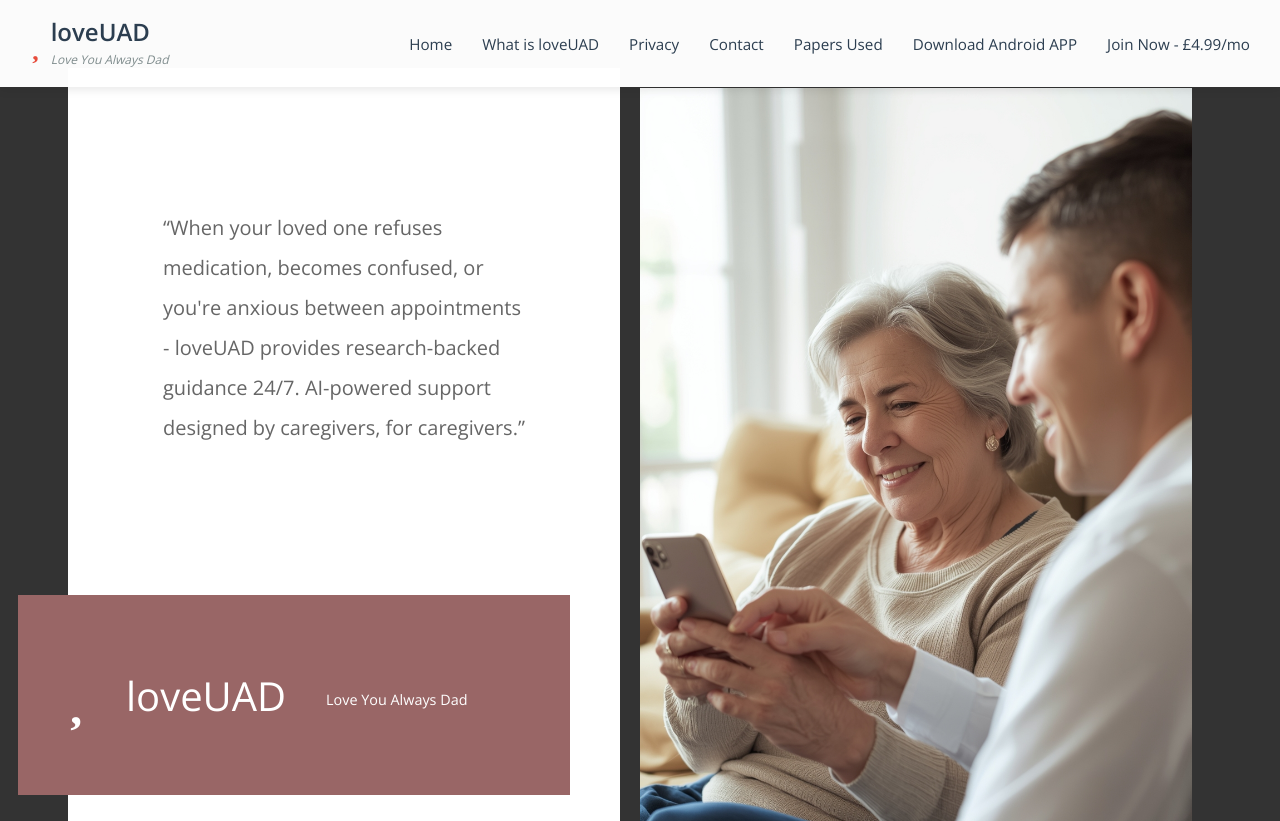
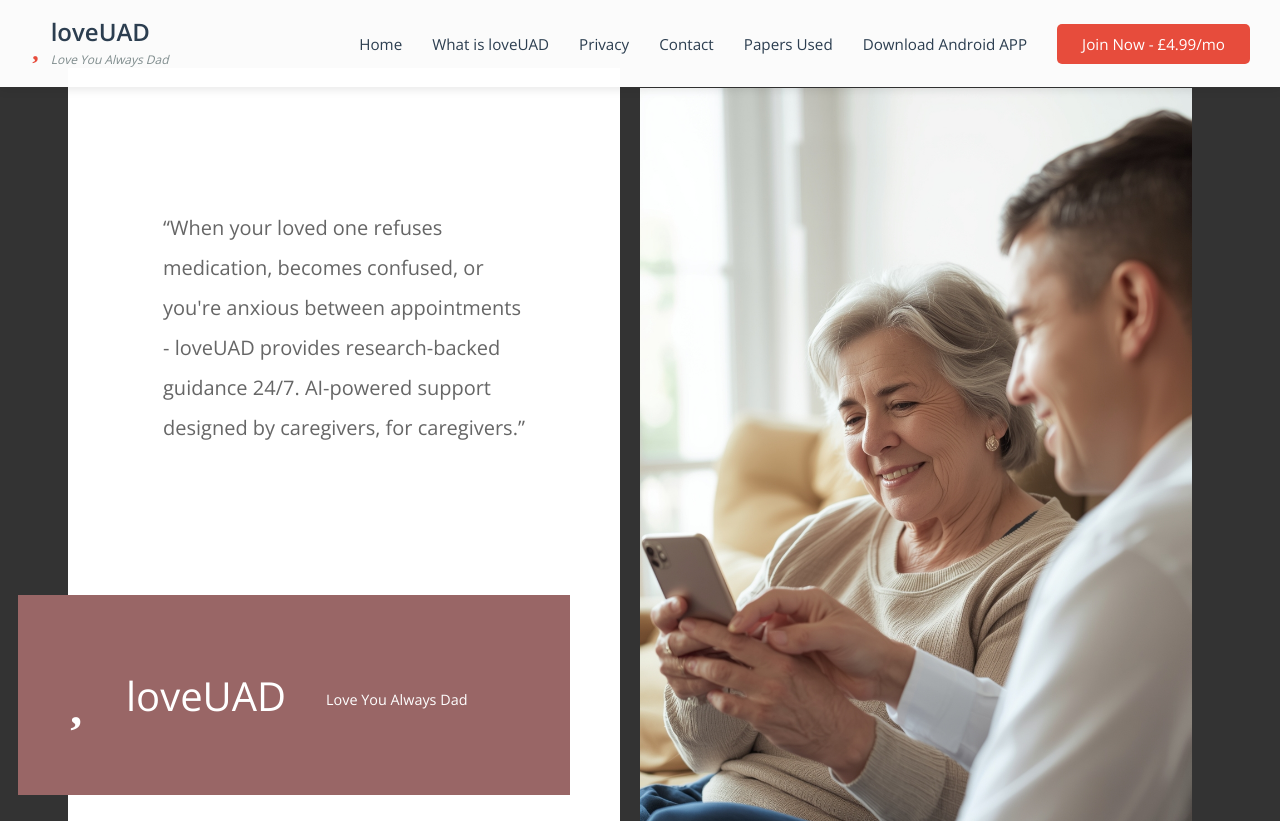
Before and after one commit to kanchang12/loveuad, a Flask app: page / in a window 1280 px wide. Shown: the top 821 px of the page. Run offline with Flask 3, Linux system fonts and the light colour scheme; parts of the project's set-up code (start-up, migrations or seed data) failed here and were passed over; some web fonts are replaced.

Commit message:
Update landing.html

```diff
--- a/templates/landing.html
+++ b/templates/landing.html
@@ -165,7 +165,7 @@
                 <a href="#contact">Contact</a>
                 <a href="https://drive.google.com/file/d/1ZiaEqx2R2ecwXql3rVvh3iopNMgnJhDd/view">Papers Used</a>
                 <a href="https://storage.googleapis.com/loveuad-apk/loveuad.apk">Download Android APP</a>
-                <a href="/index.html class="tm-header-cta">Join Now - £4.99/mo</a>
+                <a href="/index.html" class="tm-header-cta">Join Now - £4.99/mo</a>
             </nav>
         </div>
     </header>
```
